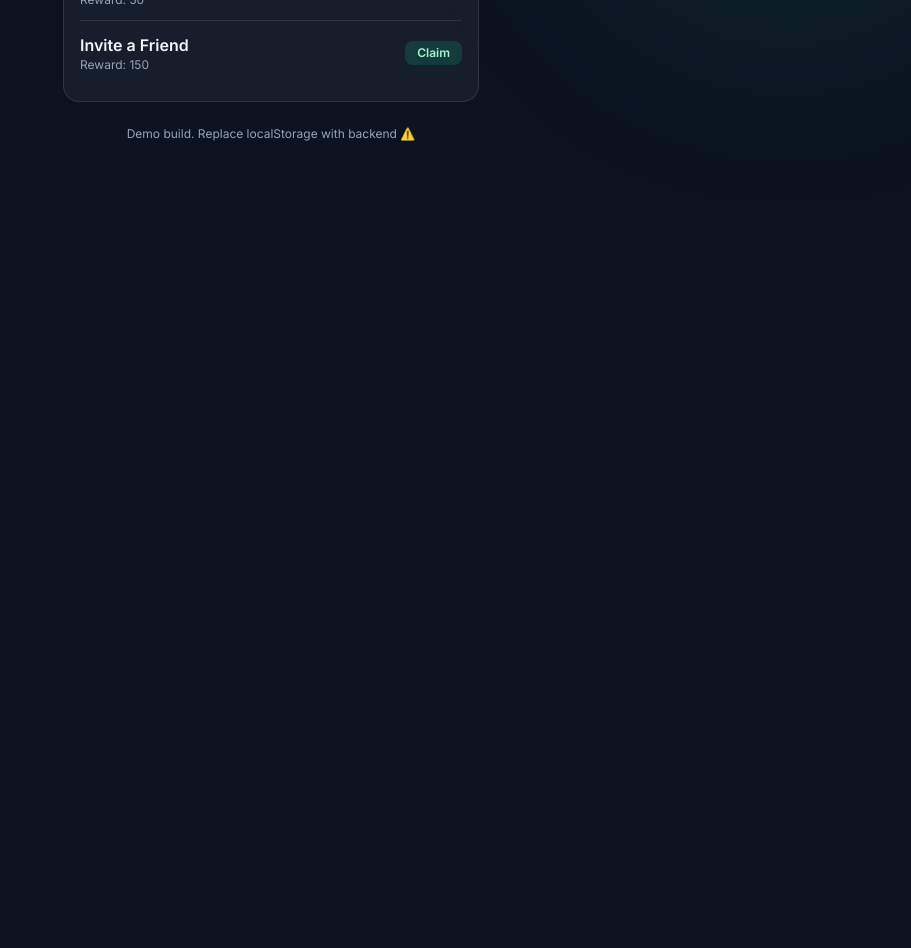
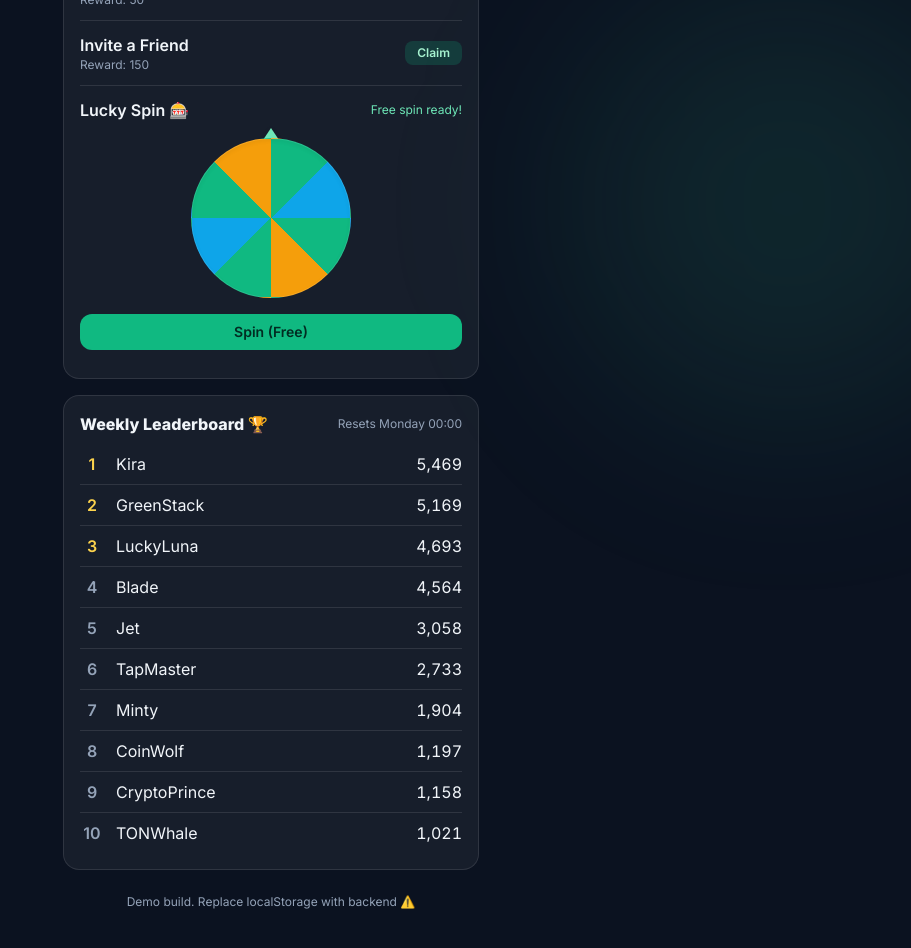
Before and after one commit to DozerBrain/TelegramMoneyMaker, a React (Vite) app: page / in a window 1280 px wide. Shown: the part 960-1908 px from the top of the page, without its empty margins (369-1280 px from the left). Before the commit the page ends 1198 px from the top, so only its background shows below. Built offline with nearby package versions, Linux system fonts and the light colour scheme.

Commit message:
Update App.tsx

```diff
--- a/src/App.tsx
+++ b/src/App.tsx
@@ -8,14 +8,12 @@ type ShopItem = {
   cost: number;
   apply: () => void;
 };
-
 type Particle = { id: number; x: number; y: number; value: number };
 type Ripple = { id: number };
+type LBRow = { id: string; name: string; score: number; you?: boolean };
 
 /* ---------- Telegram global ---------- */
-declare global {
-  interface Window { Telegram?: any }
-}
+declare global { interface Window { Telegram?: any } }
 
 /* ============================================================
    App
@@ -158,6 +156,34 @@ export default function App() {
     toast(`Purchased ${item.name} ✅`);
   };
 
+  /* ---------- Leaderboard data ---------- */
+  const [leaderboard, setLeaderboard] = useState<LBRow[]>(() => ensureWeekBoard(username, score));
+  // keep your row updated when score changes
+  useEffect(() => { setLeaderboard(ensureWeekBoard(username, score)) }, [score, username]);
+
+  /* ---------- Lucky Spin cooldown ---------- */
+  const [nextSpinAt, setNextSpinAt] = useState<number>(() => lsGetNumber("nextSpinAt", 0));
+  const [spinCountdown, setSpinCountdown] = useState<string>("");
+  useInterval(() => {
+    const left = Math.max(0, nextSpinAt - Date.now());
+    setSpinCountdown(left > 0 ? formatDuration(left) : "");
+  }, 1000);
+
+  const applyReward = (r: Reward) => {
+    switch (r.kind) {
+      case "coins": setCoins((c) => c + r.amount); toast(`+${r.amount} coins 💰`); break;
+      case "energy": setEnergy((e) => Math.min(maxEnergy, e + r.amount)); toast(`+${r.amount} energy ⚡`); break;
+      case "tap": setTapPower((p) => p + r.amount); toast(`Tap Power +${r.amount} 💥`); break;
+      case "auto": setAutoRate((a) => a + r.amount); toast(`Auto/sec +${r.amount} 🤖`); break;
+      case "booster":
+        toast("Booster x2 (5m) activated!");
+        const oldTap = tapPower, oldAuto = autoRate;
+        setTapPower((p) => p * 2); setAutoRate((a) => a * 2);
+        setTimeout(() => { setTapPower(oldTap); setAutoRate(oldAuto); toast("Booster ended"); }, r.minutes * 60 * 1000);
+        break;
+    }
+  };
+
   /* ---------- UI ---------- */
   return (
     <div className="min-h-screen w-full text-slate-100 relative overflow-hidden">
@@ -181,29 +207,12 @@ export default function App() {
           </div>
         </div>
 
-        {/* Energy */}
-        <Bar
-          className="mt-4 w-full"
-          label="Energy"
-          percent={(energy / maxEnergy) * 100}
-          right={`${Math.floor(energy)}/${maxEnergy}`}
-          color="emerald"
-        />
-
-        {/* Combo / Fever */}
-        <Bar
-          className="mt-2 w-full"
-          label={feverActive ? "Fever" : "Combo"}
-          percent={feverActive ? 100 : combo}
-          right={feverActive ? "x2 BOOST" : `x${multiplier.toFixed(2)}`}
-          color={feverActive ? "amber" : "sky"}
-        />
+        {/* Energy + Combo */}
+        <Bar className="mt-4 w-full" label="Energy" percent={(energy / maxEnergy) * 100} right={`${Math.floor(energy)}/${maxEnergy}`} color="emerald" />
+        <Bar className="mt-2 w-full" label={feverActive ? "Fever" : "Combo"} percent={feverActive ? 100 : combo} right={feverActive ? "x2 BOOST" : `x${multiplier.toFixed(2)}`} color={feverActive ? "amber" : "sky"} />
 
         {/* Mascot + Tap card */}
-        <div
-          ref={tapCardRef}
-          className="relative mt-4 w-full rounded-3xl border border-white/10 bg-white/5 p-5 shadow-[inset_0_0_0_1px_rgba(255,255,255,0.03)] overflow-hidden"
-        >
+        <div ref={tapCardRef} className="relative mt-4 w-full rounded-3xl border border-white/10 bg-white/5 p-5 shadow-[inset_0_0_0_1px_rgba(255,255,255,0.03)] overflow-hidden">
           {/* soft mascot glow */}
           <div className="pointer-events-none absolute left-1/2 top-28 -translate-x-1/2 -translate-y-1/2 h-64 w-64 rounded-full bg-emerald-400/15 blur-2xl"></div>
 
@@ -218,29 +227,17 @@ export default function App() {
 
           {/* floating +cash */}
           {particles.map((p) => (
-            <span
-              key={p.id}
-              className="pointer-events-none absolute -translate-x-1/2 -translate-y-1/2 text-sm font-extrabold text-emerald-300 drop-shadow"
-              style={{ left: `${p.x}%`, top: `${p.y}%`, animation: "floatUp 850ms ease-out forwards" }}
-            >
+            <span key={p.id} className="pointer-events-none absolute -translate-x-1/2 -translate-y-1/2 text-sm font-extrabold text-emerald-300 drop-shadow" style={{ left: `${p.x}%`, top: `${p.y}%`, animation: "floatUp 850ms ease-out forwards" }}>
               +{p.value}
             </span>
           ))}
 
           {/* TAP Button + ripples */}
           <div className="relative flex justify-center mt-4">
-            {/* ripples under button */}
             {ripples.map((r) => (
-              <span
-                key={r.id}
-                className="absolute h-44 w-44 rounded-full bg-emerald-400/20 blur-[2px]"
-                style={{ animation: "ripple 450ms ease-out forwards" }}
-              />
+              <span key={r.id} className="absolute h-44 w-44 rounded-full bg-emerald-400/20 blur-[2px]" style={{ animation: "ripple 450ms ease-out forwards" }} />
             ))}
-            <button
-              onClick={(e) => onTap(e)}
-              className="relative z-[1] grid h-44 w-44 place-items-center rounded-full bg-gradient-to-b from-emerald-400 to-emerald-500 text-emerald-950 text-3xl font-extrabold shadow-[0_18px_40px_rgba(16,185,129,0.35)] active:scale-[0.98] transition"
-            >
+            <button onClick={(e) => onTap(e)} className="relative z-[1] grid h-44 w-44 place-items-center rounded-full bg-gradient-to-b from-emerald-400 to-emerald-500 text-emerald-950 text-3xl font-extrabold shadow-[0_18px_40px_rgba(16,185,129,0.35)] active:scale-[0.98] transition">
               TAP
               <span className="block text-xs font-semibold opacity-80">
                 +{tapPower} / tap {multiplier > 1 ? `• x${multiplier.toFixed(2)}` : ""}
@@ -262,6 +259,8 @@ export default function App() {
               <Quest title="Daily Login" reward={20} onClaim={() => setCoins((c) => c + 20)} />
               <Quest title="Follow Channel" reward={50} onClaim={() => setCoins((c) => c + 50)} />
               <Quest title="Invite a Friend" reward={150} onClaim={() => setCoins((c) => c + 150)} />
+              {/* Lucky Spin */}
+              <LuckySpin nextSpinAt={nextSpinAt} setNextSpinAt={setNextSpinAt} onReward={applyReward} countdown={spinCountdown} />
             </Card>
           )}
 
@@ -284,6 +283,25 @@ export default function App() {
           )}
         </div>
 
+        {/* Weekly Leaderboard */}
+        <Card className="mt-4 w-full">
+          <div className="mb-2 flex items-center justify-between">
+            <h3 className="font-bold">Weekly Leaderboard 🏆</h3>
+            <span className="text-xs text-slate-400">Resets Monday 00:00</span>
+          </div>
+          <ol className="divide-y divide-white/10">
+            {leaderboard.slice(0, 10).map((row, i) => (
+              <li key={row.id} className="flex items-center justify-between py-2">
+                <div className="flex items-center gap-3">
+                  <span className={"w-6 text-center font-semibold " + (i < 3 ? "text-amber-300" : "text-slate-400")}>{i + 1}</span>
+                  <span className={"font-medium " + (row.you ? "text-emerald-300" : "")}>{row.name}</span>
+                </div>
+                <span className="tabular-nums">{format(row.score)}</span>
+              </li>
+            ))}
+          </ol>
+        </Card>
+
         <div className="mt-6 text-center text-xs text-slate-400">
           Demo build. Replace localStorage with backend ⚠️
         </div>
@@ -292,16 +310,8 @@ export default function App() {
       {/* Animations */}
       <style>{`
         /* Animated emerald background */
-        @keyframes bgMove {
-          0% { transform: translateY(0) translateX(0) scale(1); }
-          50% { transform: translateY(30px) translateX(10px) scale(1.05); }
-          100% { transform: translateY(0) translateX(0) scale(1); }
-        }
-        @keyframes bgMove2 {
-          0% { transform: translateY(0) translateX(0) scale(1); }
-          50% { transform: translateY(-30px) translateX(-10px) scale(1.05); }
-          100% { transform: translateY(0) translateX(0) scale(1); }
-        }
+        @keyframes bgMove { 0%{transform:translateY(0) translateX(0) scale(1)} 50%{transform:translateY(30px) translateX(10px) scale(1.05)} 100%{transform:translateY(0) translateX(0) scale(1)} }
+        @keyframes bgMove2 { 0%{transform:translateY(0) translateX(0) scale(1)} 50%{transform:translateY(-30px) translateX(-10px) scale(1.05)} 100%{transform:translateY(0) translateX(0) scale(1)} }
         .animate-bgMove { animation: bgMove 9s ease-in-out infinite; }
         .animate-bgMove2 { animation: bgMove2 12s ease-in-out infinite; }
 
@@ -312,18 +322,144 @@ export default function App() {
         .mrT-pop { animation: pop 220ms ease-out; }
 
         /* Particles & ripple */
-        @keyframes floatUp {
-          0% { transform: translate(-50%, -50%) scale(0.9); opacity: 0; }
-          10% { opacity: 1; }
-          100% { transform: translate(-50%, -140%) scale(1.1); opacity: 0; }
-        }
-        @keyframes ripple {
-          0% { transform: scale(0.7); opacity: 0.7; }
-          100% { transform: scale(1.5); opacity: 0; }
-        }
+        @keyframes floatUp { 0%{transform: translate(-50%,-50%) scale(0.9); opacity:0} 10%{opacity:1} 100%{transform: translate(-50%,-140%) scale(1.1); opacity:0} }
+        @keyframes ripple { 0% { transform: scale(0.7); opacity: 0.7; } 100% { transform: scale(1.5); opacity: 0; } }
       `}</style>
     </div>
   );
+}
+
+/* ============================================================
+   Lucky Spin
+============================================================ */
+type Reward =
+  | { kind: "coins"; amount: number }
+  | { kind: "energy"; amount: number }
+  | { kind: "tap"; amount: number }
+  | { kind: "auto"; amount: number }
+  | { kind: "booster"; minutes: number };
+
+function LuckySpin({
+  nextSpinAt,
+  setNextSpinAt,
+  onReward,
+  countdown,
+}: {
+  nextSpinAt: number;
+  setNextSpinAt: (v: number) => void;
+  onReward: (r: Reward) => void;
+  countdown: string;
+}) {
+  const segments: Reward[] = [
+    { kind: "coins", amount: 100 },
+    { kind: "tap", amount: 1 },
+    { kind: "coins", amount: 250 },
+    { kind: "energy", amount: 20 },
+    { kind: "booster", minutes: 5 },
+    { kind: "coins", amount: 500 },
+    { kind: "auto", amount: 1 },
+    { kind: "coins", amount: 150 },
+  ];
+  const [angle, setAngle] = useState(0);
+  const [spinning, setSpinning] = useState(false);
+
+  const canSpin = Date.now() >= nextSpinAt;
+  const spin = () => {
+    if (!canSpin || spinning) return;
+    const seg = segments.length;
+    // choose target index with slight bias to coins (simplify by selecting random angle)
+    const rndIndex = Math.floor(Math.random() * seg);
+    const slice = 360 / seg;
+    const offsetToIndexCenter = slice * rndIndex + slice / 2;
+    const spins = 5; // full rotations
+    const final = spins * 360 + (360 - offsetToIndexCenter); // pointer at 0deg (top)
+    setSpinning(true);
+    setAngle(final);
+    setTimeout(() => {
+      const reward = segments[rndIndex];
+      onReward(reward);
+      setSpinning(false);
+      const next = Date.now() + 24 * 60 * 60 * 1000; // 24h
+      setNextSpinAt(next);
+      lsSet("nextSpinAt", next);
+    }, 2600);
+  };
+
+  return (
+    <div className="py-3">
+      <div className="mb-2 flex items-center justify-between">
+        <div className="font-semibold">Lucky Spin 🎰</div>
+        {!canSpin ? (
+          <span className="text-xs text-slate-400">Next in {countdown}</span>
+        ) : (
+          <span className="text-xs text-emerald-300">Free spin ready!</span>
+        )}
+      </div>
+
+      <div className="flex items-center justify-center py-2">
+        <div className="relative">
+          {/* pointer */}
+          <div className="absolute left-1/2 top-[-10px] h-0 w-0 -translate-x-1/2 border-l-[8px] border-r-[8px] border-b-[12px] border-l-transparent border-r-transparent border-b-emerald-300 drop-shadow" />
+          {/* wheel */}
+          <div
+            className="h-40 w-40 rounded-full border border-white/10 shadow-inner"
+            style={{
+              background:
+                "conic-gradient(#10b981 0 45deg,#0ea5e9 45deg 90deg,#10b981 90deg 135deg,#f59e0b 135deg 180deg,#10b981 180deg 225deg,#0ea5e9 225deg 270deg,#10b981 270deg 315deg,#f59e0b 315deg 360deg)",
+              transform: `rotate(${angle}deg)`,
+              transition: spinning ? "transform 2.6s cubic-bezier(0.12, 0.68, 0, 1.02)" : "none",
+            }}
+          />
+        </div>
+      </div>
+
+      <button
+        onClick={spin}
+        disabled={!canSpin || spinning}
+        className={`mt-2 w-full rounded-xl px-4 py-2 text-sm font-semibold ${canSpin && !spinning ? "bg-emerald-500 text-emerald-950" : "bg-white/10 text-slate-400 cursor-not-allowed"}`}
+      >
+        {canSpin ? (spinning ? "Spinning..." : "Spin (Free)") : `Come back in ${countdown}`}
+      </button>
+    </div>
+  );
+}
+
+/* ============================================================
+   Leaderboard helpers
+============================================================ */
+function ensureWeekBoard(name: string, myScore: number): LBRow[] {
+  const key = `lb_week_${weekKey()}`;
+  let rows: LBRow[] = [];
+  try {
+    const raw = localStorage.getItem(key);
+    if (raw) rows = JSON.parse(raw);
+  } catch {}
+  if (!rows || rows.length === 0) rows = seedBoard(); // new week -> seed
+
+  // ensure your row exists and update score
+  const youId = "you";
+  const idx = rows.findIndex((r) => r.id === youId);
+  if (idx === -1) rows.push({ id: youId, name, score: myScore, you: true });
+  else rows[idx] = { ...rows[idx], name, score: myScore, you: true };
+
+  rows.sort((a, b) => b.score - a.score);
+  try { localStorage.setItem(key, JSON.stringify(rows)); } catch {}
+  return rows;
+}
+
+function seedBoard(): LBRow[] {
+  const names = ["CryptoPrince", "TapMaster", "LuckyLuna", "TONWhale", "GreenStack", "CoinWolf", "Minty", "Blade", "Jet", "Kira"];
+  const rows: LBRow[] = names.map((n, i) => ({ id: `npc_${i}`, name: n, score: 500 + Math.floor(Math.random() * 5000) }));
+  rows.sort((a, b) => b.score - a.score);
+  return rows;
+}
+
+function weekKey() {
+  const d = new Date();
+  const first = new Date(d.getFullYear(), 0, 1);
+  const diff = (d.getTime() - first.getTime()) / 86400000 + first.getDay();
+  const week = Math.ceil(diff / 7);
+  return `${d.getFullYear()}_${week}`;
 }
 
 /* ============================================================
@@ -423,3 +559,10 @@ function getQuestClaimed(title: string) { try { return localStorage.getItem(`q_$
 function setQuestClaimed(title: string) { try { localStorage.setItem(`q_${slug(title)}`, "1") } catch {} }
 const slug = (s: string) => s.toLowerCase().replace(/[^a-z0-9]+/g, "-");
 const format = (n: number) => n.toLocaleString();
+function formatDuration(ms: number) {
+  const s = Math.ceil(ms / 1000);
+  const h = Math.floor(s / 3600);
+  const m = Math.floor((s % 3600) / 60);
+  const ss = s % 60;
+  return h > 0 ? `${h}h ${m}m` : `${m}m ${ss}s`;
+}
```
